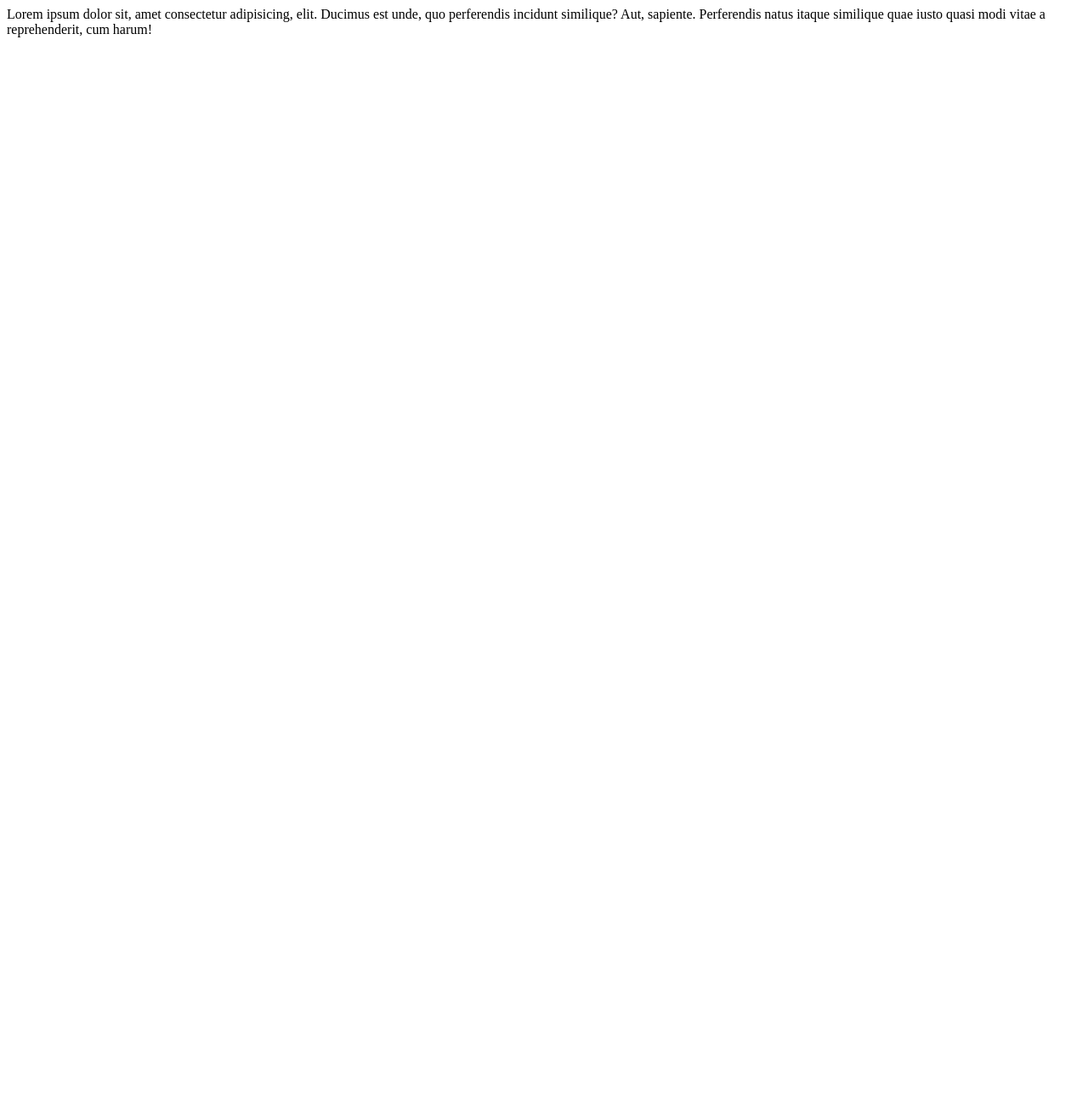
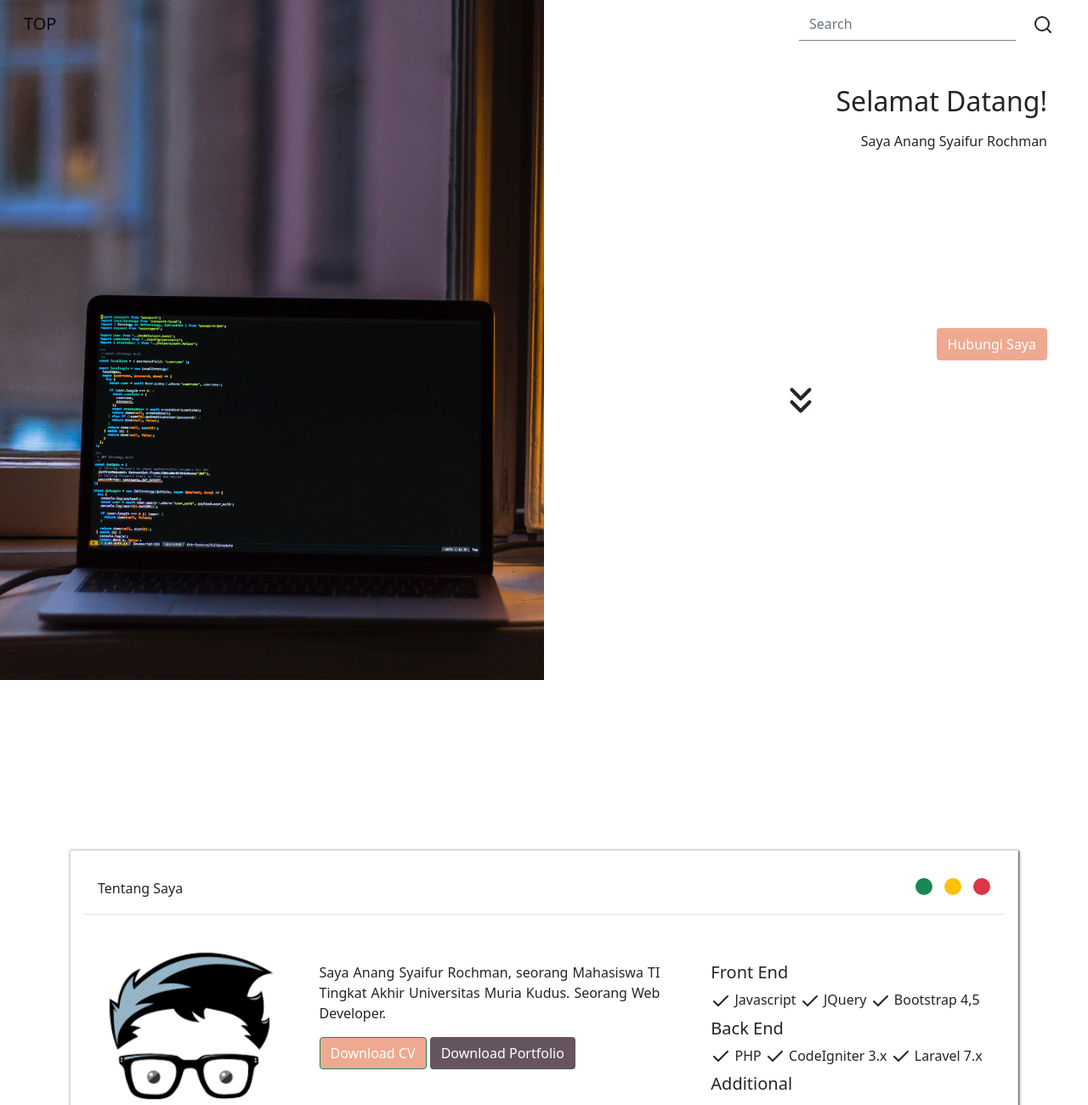
Before and after one commit to AnangSyfr/AnangSyfr_old.github.io, a plain HTML site: page index.html in a window 1280 px wide. Shown: the top 1300 px of the page at 85% size. Before the commit the page ends 800 px from the top, so only its background shows below. Drawn offline with nearby package versions, Linux system fonts and the light colour scheme.

Commit message:
second commit

```diff
--- a/index.html
+++ b/index.html
@@ -1 +1,170 @@
-Lorem ipsum dolor sit, amet consectetur adipisicing, elit. Ducimus est unde, quo perferendis incidunt similique? Aut, sapiente. Perferendis natus itaque similique quae iusto quasi modi vitae a reprehenderit, cum harum!
+<!DOCTYPE html>
+<html lang="en">
+<head>
+	<meta charset="UTF-8">
+	<meta name="viewport" content="width=device-width, initial-scale=1.0">
+	<title>Document</title>
+	<link href="https://cdn.jsdelivr.net/npm/bootstrap@5.0.0-alpha3/dist/css/bootstrap.min.css" rel="stylesheet" integrity="sha384-CuOF+2SnTUfTwSZjCXf01h7uYhfOBuxIhGKPbfEJ3+FqH/s6cIFN9bGr1HmAg4fQ" crossorigin="anonymous">
+	<link rel="stylesheet" href="https://cdnjs.cloudflare.com/ajax/libs/animate.css/4.1.1/animate.min.css"/>
+
+	<style>
+		html , body {
+			width: 100%;
+			height: 100%;
+		}
+		#left {
+			background: #aa6f73;
+			height: 100%;
+		}
+		#bg-wrapper {
+			position: fixed;
+			width: 100%;
+			height: 100%;
+			top:0;
+			left: 0;
+			padding: 0;
+			margin:0;
+			z-index: -1;
+		}
+		.navbar i {
+			color: black !important;
+		}
+		.slide {
+			height: 100vh;
+		}
+		.dot {
+			height: 20px;
+			width: 20px;
+			border-radius: 50%;
+			display: inline-block;
+			margin-left:10px;
+		}
+	</style>
+
+	<script src="https://cdn.jsdelivr.net/npm/bootstrap@5.0.0-alpha3/dist/js/bootstrap.bundle.min.js" integrity="sha384-popRpmFF9JQgExhfw5tZT4I9/CI5e2QcuUZPOVXb1m7qUmeR2b50u+YFEYe1wgzy" crossorigin="anonymous"></script>
+	<script src="https://unpkg.com/feather-icons"></script>
+</head>
+<body>
+<div class="row" id="bg-wrapper">
+	<div class="col-6" id="left"></div>
+	<div class="col-6" id="right"></div>
+</div>
+<nav class="navbar fixed-top navbar-expand-lg px-3 navbar-light">
+  <div class="container-fluid">
+    <a class="navbar-brand" href="#">TOP</a>
+    <button class="navbar-toggler" type="button" data-toggle="collapse" data-target="#navbarSupportedContent" aria-controls="navbarSupportedContent" aria-expanded="false" aria-label="Toggle navigation">
+      <span class="navbar-toggler-icon"></span>
+    </button>
+    <div class="collapse navbar-collapse" id="navbarSupportedContent">
+      <ul class="navbar-nav mr-auto mb-2 mb-lg-0">
+
+      </ul>
+      <form class="d-flex">
+      	<div class="input-group">
+	        <input class="form-control border-0 mr-2 rounded-0" type="search" placeholder="Search" aria-label="Search" style="border-bottom: 1px solid gray !important">
+	        <button class="btn btn-outline-none" type="submit">
+	        	<i data-feather="search"></i>
+	        </button>
+        </div>
+      </form>
+    </div>
+  </div>
+</nav>
+
+<div class="container-fluid slide" id="section-1">
+	<div class="row">
+		<div class="col-md-6 text-center"style="background: url('2.jpg');background-size:cover;height: 100vh;">
+		</div>
+		<div class="col-md-6 text-right pr-5">
+			<div style="margin-top:100px"></div>
+			<h2 class="mb-3">Selamat Datang!</h2>
+			<p>Saya Anang Syaifur Rochman</p>
+			<br><br><br><br>
+			<br><br><br><br>
+			<button class="btn" style="background:#eea990;color: white">Hubungi Saya</button>
+			<br>
+			<br>
+			<br>
+			<br>
+			<div style="clear: both"></div>
+			<div class="text-center text-dark">
+				<i data-feather="chevrons-down" style="width:50px;height:50px;" class="animate__animated animate__slideInDown animate__infinite"></i>
+			</div>
+		</div>
+
+	</div>
+
+</div>
+
+<div style="margin-top:200px;clear:both"></div>
+
+<div class="container slide mt-5" id="section-2">
+	<div class="card rounded-0" style="box-shadow: 1px 1px 3px">
+	  <div class="card-body">
+	  	<div class="card-title border-bottom p-2 d-flex justify-content-between">
+		  <div class="p-2">Tentang Saya</div>
+		  <div class="p-2">
+		  	<span class="dot bg-success"></span>
+		  	<span class="dot bg-warning"></span>
+		  	<span class="dot bg-danger"></span></div>
+		</div>
+
+	    <div class="row">
+	    	<div class="col-md-3 text-center">
+	    		<img src="index.png" class="img-fluid my-4" style="max-width: 200px">
+	    	</div>
+	    	<div class="col-md-5 pt-5 pr-5">
+	    		<p align="justify">Saya Anang Syaifur Rochman, seorang Mahasiswa TI Tingkat Akhir Universitas Muria Kudus. Seorang Web Developer.</p>
+
+	    		<button class="btn btn-success" style="background:#eea990">Download CV</button>
+	    		<button class="btn text-white" style="background:#66545e">Download Portfolio</button>
+	    	</div>
+	    	<div class="col-md-4 pt-5">
+	    		<h5>Front End</h5>
+	    		<i data-feather="check"></i> Javascript
+	    		<i data-feather="check"></i> JQuery
+	    		<i data-feather="check"></i> Bootstrap 4,5
+
+	    		<h5 class="mt-2">Back End</h5>
+	    		<i data-feather="check"></i> PHP
+	    		<i data-feather="check"></i> CodeIgniter 3.x
+	    		<i data-feather="check"></i> Laravel 7.x
+
+	    		<h5 class="mt-2">Additional</h5>
+	    		<i data-feather="check"></i> JSON
+
+	    	</div>
+	    </div>
+
+	    <p class="card-text mt-3">
+	    	<i data-feather="chevrons-right"></i>
+	    	<i data-feather="chevrons-right"></i>
+	    	<button class="btn border border-success text-success p-2">
+	    		<i data-feather="phone"></i>
+	    	</button>
+			<button class="btn border border-primary text-primary p-2 ml-2">
+				<i data-feather="facebook"></i>
+			</button>
+			<button class="btn border border-danger text-danger p-2 ml-2">
+				<i data-feather="instagram"></i>
+			</button>
+			<button class="btn border border-dark text-dark p-2 ml-2">
+				<i data-feather="github"></i>
+			</button>
+			<button class="btn border border-info text-info p-2 ml-2">
+				<i data-feather="inbox"></i>
+			</button>
+	    </p>
+	  </div>
+	</div>
+</div>
+<div class="container-fluid" style="background: #aa6f73">
+	<div class="row text-center pb-2 pt-4">
+		<p align="center">&copy; 2020 | Anang Syaifur</p>
+	</div>
+</div>
+<script type="text/javascript">
+	feather.replace()
+</script>
+</body>
+</html>
```
Also changed, not shown: 2.jpg (added), 768px-Antu_amd-ati.svg.png (added), index.png (added), 1 other file.
